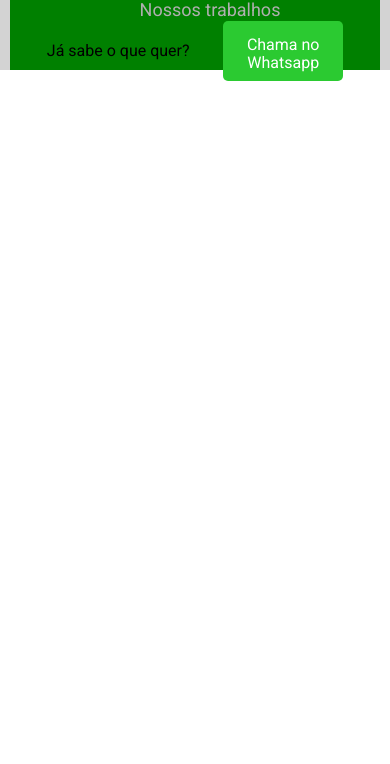
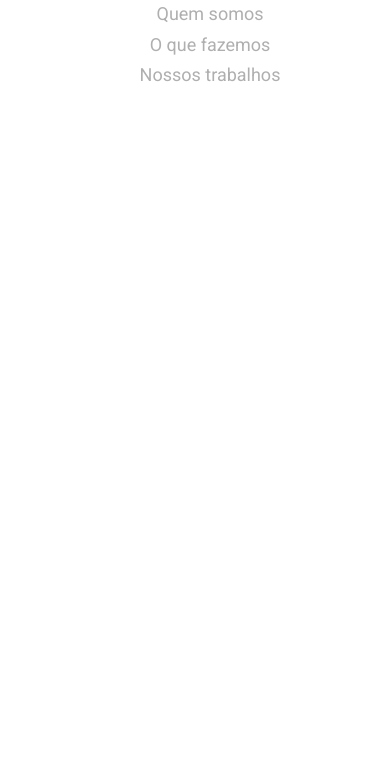
Before and after one commit to luizdejah/tres-studio-rep, a plain HTML site: page index.html in a window 390 px wide. Shown: the part 80-844 px from the top of the page. Drawn offline with Linux system fonts and the light colour scheme.

Commit message:
finish header both dsk and mobile

```diff
--- a/css/style.css
+++ b/css/style.css
@@ -12,7 +12,7 @@
 position: relative;
 width: 100%;
 height: auto;
-background: lightgray;
+background: white;
 display: flex;
 justify-content: center;
 
@@ -21,7 +21,7 @@ justify-content: center;
 /*header*/
 header {
 	display: flex;
-	background: red;
+	background: white;
 	width: 1440px;
 	height: 150px;
 	justify-content: space-around;
@@ -90,9 +90,9 @@ media width 1000px
 /*header*/
 header {
 	display: flex;
-	background: green;
+	background: white;
 	width: 95%;
-	height: 150px;
+	height: 200px;
 	flex-direction: column;
 	justify-content: center;
 	align-items: center;
@@ -105,6 +105,7 @@ nav {
 	flex-direction: column;
 	justify-content: center;
 	text-align: center;
+	margin: 10px 0 10px 0;
 }
 
 
@@ -115,10 +116,15 @@ nav {
   margin-top:10px;
 }
 
+.menu li {
+ margin-top: 5px;
+ margin-bottom: 5px;
+}
 
 
-
-
+.call-to-action {
+	display: none;
+}
 
 
 
```
